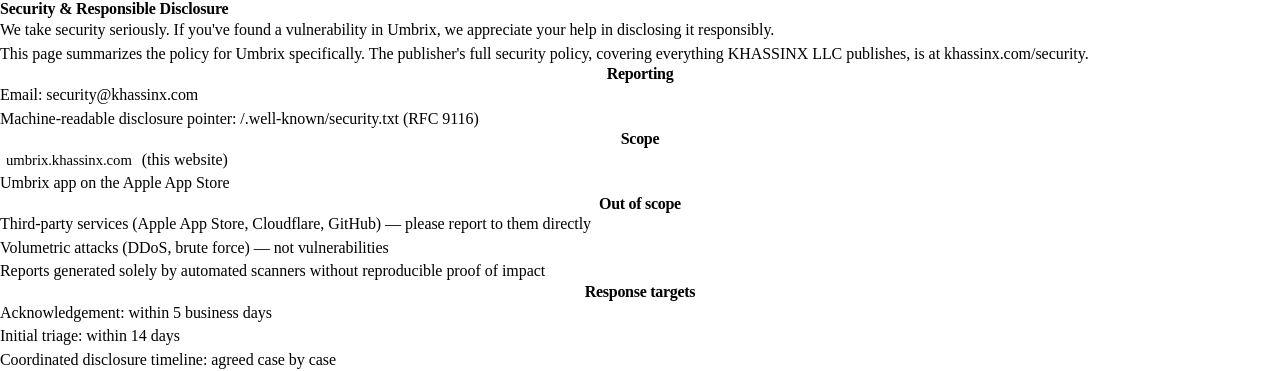
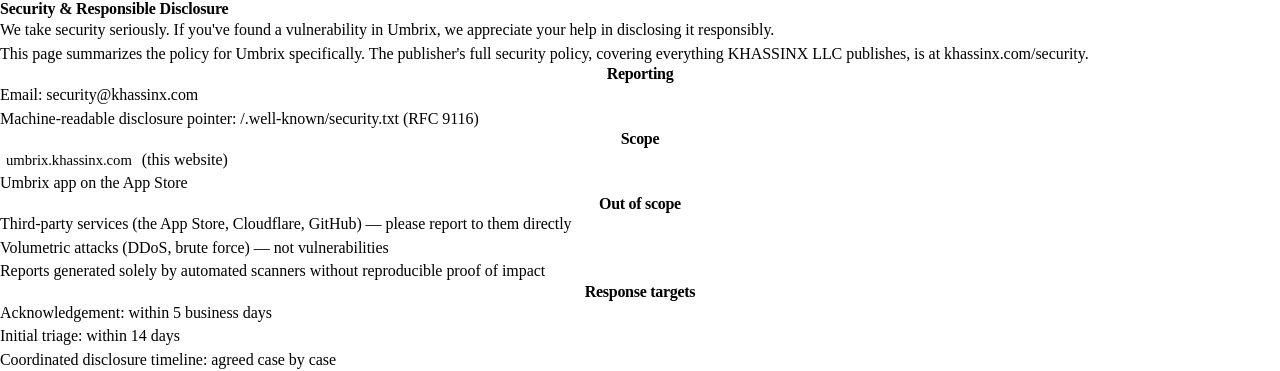
Before and after one commit to KhassinX/Umbrix-web, a Jekyll site: the page built from security/index.html, in a window 1280 px wide. Shown: the top 371 px of the page. Built offline with Jekyll 4.4.1, drawn with Linux system fonts in a browser that asks for light colours.

Commit message:
fix(brand): 'Apple App Store' → 'the App Store' per Apple Marketing Guidelines (unificado portfolio-wide)
Co-Authored-By: Claude Fable 5 <noreply@anthropic.com>

Claude-Session: https://claude.ai/code/session_01HkQM51o2eWzDt9RzZtQxN3

```diff
--- a/es/security/index.html
+++ b/es/security/index.html
@@ -25,12 +25,12 @@ canonical_es: /es/security/
     <h2>Alcance</h2>
     <ul>
       <li><code>umbrix.khassinx.com</code> (este sitio web)</li>
-      <li>La app Umbrix en el App Store de Apple</li>
+      <li>La app Umbrix en el App Store</li>
     </ul>
 
     <h2>Fuera de alcance</h2>
     <ul>
-      <li>Servicios de terceros (Apple App Store, Cloudflare, GitHub) — repórtalos directamente con ellos</li>
+      <li>Servicios de terceros (App Store, Cloudflare, GitHub) — repórtalos directamente con ellos</li>
       <li>Ataques volumétricos (DDoS, fuerza bruta) — no son vulnerabilidades</li>
       <li>Reportes generados solo por escáneres automáticos sin prueba reproducible de impacto</li>
     </ul>
--- a/security/index.html
+++ b/security/index.html
@@ -25,12 +25,12 @@ canonical_es: /es/security/
     <h2>Scope</h2>
     <ul>
       <li><code>umbrix.khassinx.com</code> (this website)</li>
-      <li>Umbrix app on the Apple App Store</li>
+      <li>Umbrix app on the App Store</li>
     </ul>
 
     <h2>Out of scope</h2>
     <ul>
-      <li>Third-party services (Apple App Store, Cloudflare, GitHub) — please report to them directly</li>
+      <li>Third-party services (the App Store, Cloudflare, GitHub) — please report to them directly</li>
       <li>Volumetric attacks (DDoS, brute force) — not vulnerabilities</li>
       <li>Reports generated solely by automated scanners without reproducible proof of impact</li>
     </ul>
```
Also changed, not shown: es/legal/availability.md (+1 -1 lines), es/legal/terms.md (+1 -1 lines), legal/availability.md (+1 -1 lines), legal/terms.md (+1 -1 lines).
